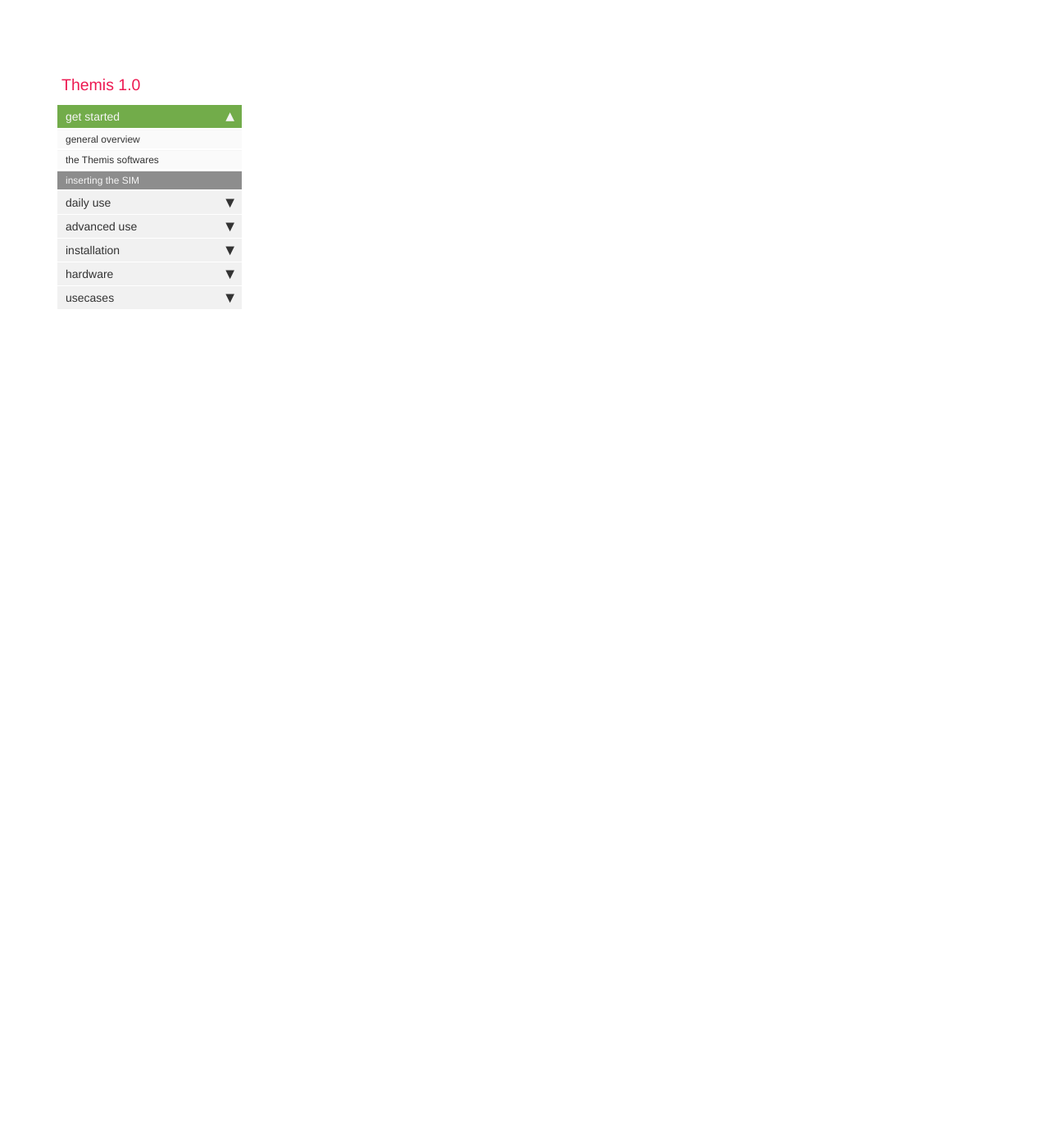
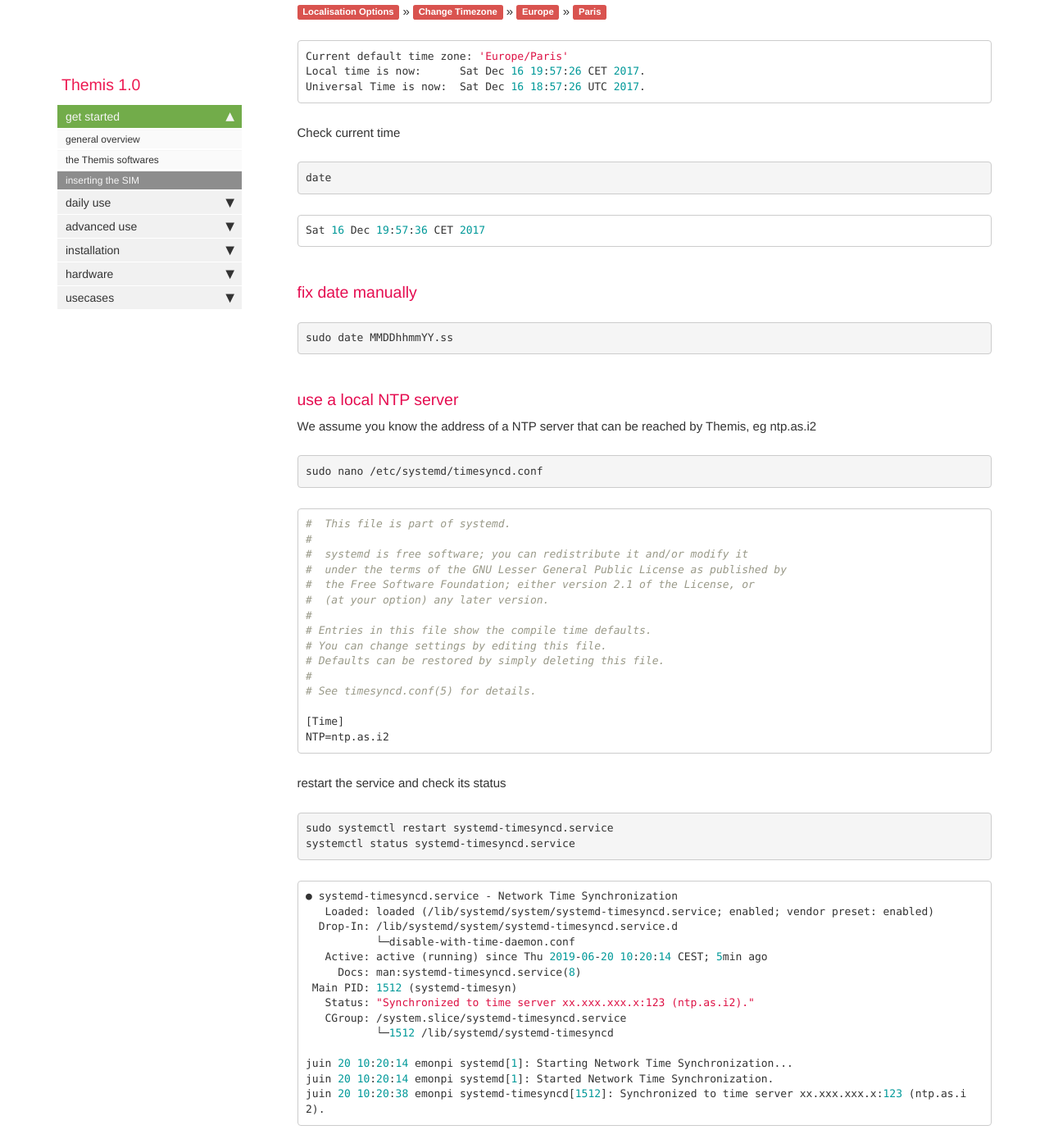
Before and after one commit to dromotherm/documentation, a Jekyll site: the page built from pages/themis/overview/insertSIM.md, in a window 1280 px wide and 1400 px high, scrolled down 834 px. Shown: the whole window at 82% size. Built offline with Jekyll 4.4.1, drawn with Linux system fonts in a browser that asks for light colours; comment, search, counter and statistics services are not loaded; some of the changed text lies outside the part shown.

Commit message:
Themis with no SIM

`````diff
--- a/pages/themis/overview/insertSIM.md
+++ b/pages/themis/overview/insertSIM.md
@@ -12,4 +12,92 @@
 
 Anyway, when booting a Themis machine without connecting it to a network linked to a NTP server, it is possible to manually set time on Themis
 
-Usually the Themis server can be reached on 192.168.1.2
+Once logged with a desktop machine to the Themis network (using wifi or wired connection through an RJ45 cable), the Themis server can be usually reached on 192.168.1.2.
+
+You will need to establish a SSH connection using the [Putty software](putty.exe) (which is a simple exe file in a windows 10 environment).
+
+Just download it, drop it on the desktop for example and launch it.
+
+![SSH](SSH.png)
+
+### fix geographic area and time zone
+
+Choose Europe for Geographic area and Paris for Time zone
+
+```language
+sudo raspi-config
+```
+
+<span class="label label-danger">Localisation Options</span> >> <span class="label label-danger">Change Timezone</span> >> <span class="label label-danger">Europe</span> >> <span class="label label-danger">Paris</span>
+
+```conf
+Current default time zone: 'Europe/Paris'
+Local time is now:      Sat Dec 16 19:57:26 CET 2017.
+Universal Time is now:  Sat Dec 16 18:57:26 UTC 2017.
+````
+
+Check current time
+
+```language
+date
+````
+
+```conf
+Sat 16 Dec 19:57:36 CET 2017
+````
+
+### fix date manually
+
+```language
+sudo date MMDDhhmmYY.ss
+````
+
+### use a local NTP server
+
+We assume you know the address of a NTP server that can be reached by Themis, eg ntp.as.i2
+
+```language
+sudo nano /etc/systemd/timesyncd.conf
+````
+
+```conf
+#  This file is part of systemd.
+#
+#  systemd is free software; you can redistribute it and/or modify it
+#  under the terms of the GNU Lesser General Public License as published by
+#  the Free Software Foundation; either version 2.1 of the License, or
+#  (at your option) any later version.
+#
+# Entries in this file show the compile time defaults.
+# You can change settings by editing this file.
+# Defaults can be restored by simply deleting this file.
+#
+# See timesyncd.conf(5) for details.
+
+[Time]
+NTP=ntp.as.i2
+````
+
+restart the service and check its status
+
+```language
+sudo systemctl restart systemd-timesyncd.service
+systemctl status systemd-timesyncd.service
+````
+
+```conf
+● systemd-timesyncd.service - Network Time Synchronization
+   Loaded: loaded (/lib/systemd/system/systemd-timesyncd.service; enabled; vendor preset: enabled)
+  Drop-In: /lib/systemd/system/systemd-timesyncd.service.d
+           └─disable-with-time-daemon.conf
+   Active: active (running) since Thu 2019-06-20 10:20:14 CEST; 5min ago
+     Docs: man:systemd-timesyncd.service(8)
+ Main PID: 1512 (systemd-timesyn)
+   Status: "Synchronized to time server xx.xxx.xxx.x:123 (ntp.as.i2)."
+   CGroup: /system.slice/systemd-timesyncd.service
+           └─1512 /lib/systemd/systemd-timesyncd
+
+juin 20 10:20:14 emonpi systemd[1]: Starting Network Time Synchronization...
+juin 20 10:20:14 emonpi systemd[1]: Started Network Time Synchronization.
+juin 20 10:20:38 emonpi systemd-timesyncd[1512]: Synchronized to time server xx.xxx.xxx.x:123 (ntp.as.i2).
+````
`````
Also changed, not shown: pages/themis/overview/SSH.png (added), 2 other files.
